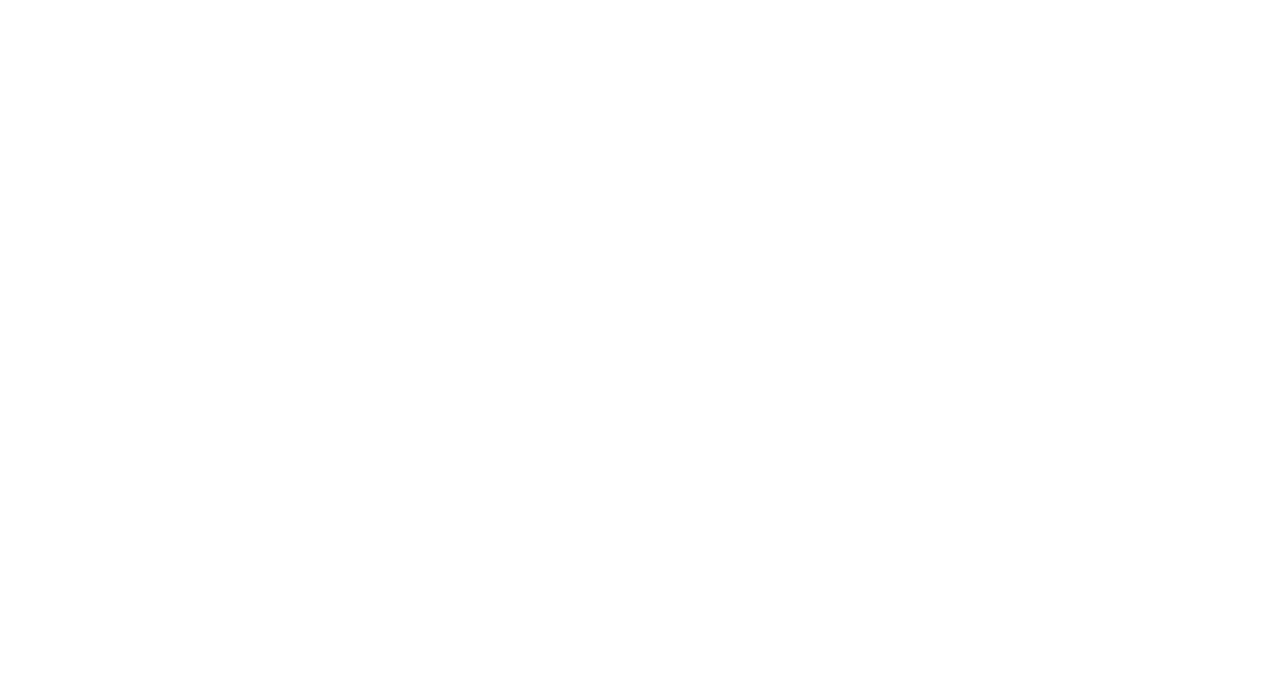
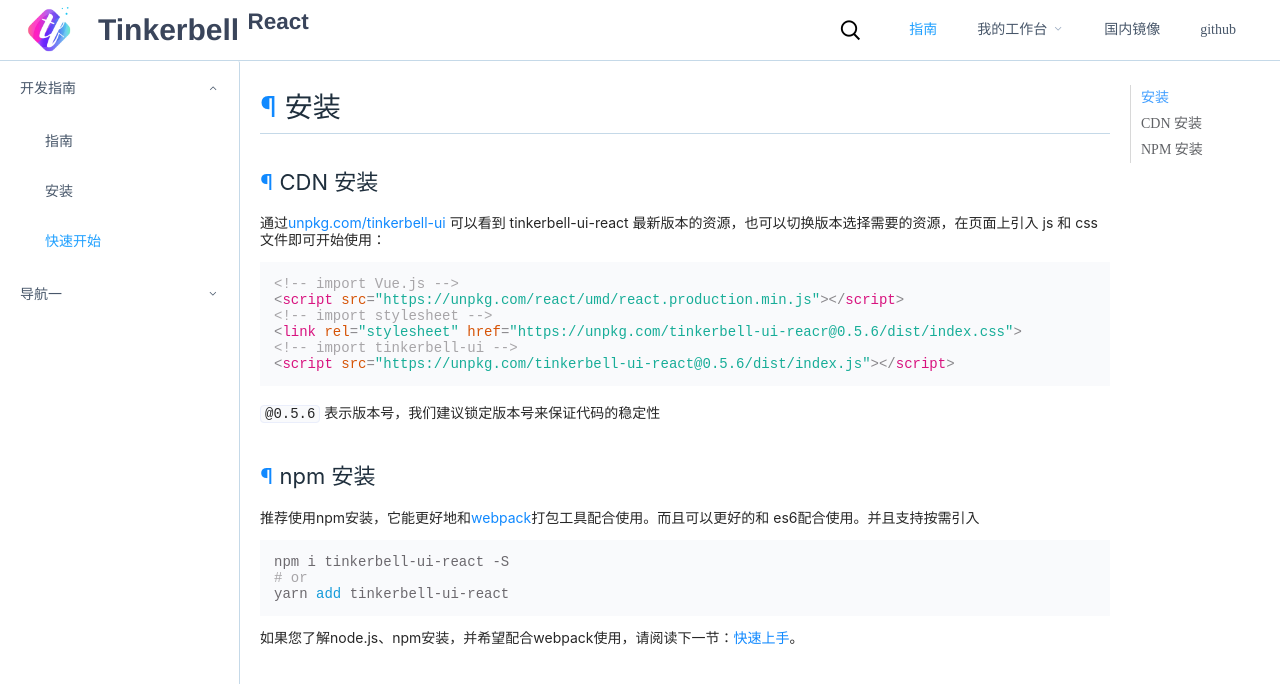
Before and after one commit to hanbingxu82/tinkerbell-ui-react, a React (Create React App) app: page /QuickStart in a window 1280 px wide. Before the commit this address had no page. Shown: the top 684 px of the page. Built offline with nearby package versions, Linux system fonts and the light colour scheme.

Commit message:
chore:新增快速上手页面

```diff
--- /dev/null
+++ b/src/views/DevGuide/QuickStart/index.tsx
@@ -0,0 +1,105 @@
+/*
+ * @Author: 韩旭小天才
+ * @Date: 2022-06-27 17:18:51
+ * @LastEditors: 韩旭小天才
+ * @LastEditTime: 2022-06-27 17:22:01
+ * @Description: file content
+ */
+
+// eslint-disable-next-line
+import React from 'react'
+import RightSmallNav from '../../../components/RightSmallNav'
+import HocMixins from '../../../components/HocMixins'
+
+// 定义当前传递过来的数据是所有类型的数据
+const rightTitle = [
+  { title: '安装', id: 'an-zhuang' },
+  { title: 'CDN 安装', id: 'cdn-an-zhuang' },
+  { title: 'NPM 安装', id: 'npm-an-zhuang' }
+]
+
+function QuickStart() {
+  const nodeStr = `
+  <h2
+  id="an-zhuang"
+  style='box-sizing: border-box; margin: 0px; padding: 10px 0px; font-size: 28px; font-weight: 400; color: rgb(31, 47, 61); border-bottom: 1px solid rgb(197, 217, 232); font-family: -apple-system, system-ui, "Segoe UI", Roboto, "Helvetica Neue", Arial, "Noto Sans", sans-serif, "Apple Color Emoji", "Segoe UI Emoji", "Segoe UI Symbol", "Noto Color Emoji"; white-space: normal; background-color: rgb(255, 255, 255);'
+>
+  <a href="#an-zhuang" class="header-anchor" style="box-sizing: border-box; color: rgb(16, 137, 255); text-decoration-line: none;">¶</a>&nbsp;安装
+</h2>
+<h3
+  id="cdn-an-zhuang"
+  style='box-sizing: border-box; margin: 36px 0px 20px; padding: 0px; font-size: 22px; font-weight: 400; color: rgb(31, 47, 61); font-family: -apple-system, system-ui, "Segoe UI", Roboto, "Helvetica Neue", Arial, "Noto Sans", sans-serif, "Apple Color Emoji", "Segoe UI Emoji", "Segoe UI Symbol", "Noto Color Emoji"; white-space: normal; background-color: rgb(255, 255, 255);'
+>
+  <a href="#cdn-an-zhuang" class="header-anchor" style="box-sizing: border-box; color: rgb(16, 137, 255); text-decoration-line: none;">¶</a>&nbsp;CDN 安装
+</h3>
+<p
+  style='box-sizing: border-box; margin-top: 1em; margin-bottom: 1em; padding: 0px; color: rgba(0, 0, 0, 0.85); font-family: -apple-system, system-ui, "Segoe UI", Roboto, "Helvetica Neue", Arial, "Noto Sans", sans-serif, "Apple Color Emoji", "Segoe UI Emoji", "Segoe UI Symbol", "Noto Color Emoji"; font-size: 14px; white-space: normal; background-color: rgb(255, 255, 255);'
+>
+  通过<a href="https://unpkg.com/tinkerbell-ui-react/" style="box-sizing: border-box; color: rgb(16, 137, 255); text-decoration-line: none;">unpkg.com/tinkerbell-ui</a>&nbsp;可以看到 tinkerbell-ui-react 最新版本的资源，也可以切换版本选择需要的资源，在页面上引入 js 和 css 文件即可开始使用：
+</p>
+  `
+  const nodeStr1 = `
+<p
+  style='box-sizing: border-box; margin-top: 1em; margin-bottom: 1em; padding: 0px; color: rgba(0, 0, 0, 0.85); font-family: -apple-system, system-ui, "Segoe UI", Roboto, "Helvetica Neue", Arial, "Noto Sans", sans-serif, "Apple Color Emoji", "Segoe UI Emoji", "Segoe UI Symbol", "Noto Color Emoji"; font-size: 14px; white-space: normal; background-color: rgb(255, 255, 255);'
+>
+  <code style="box-sizing: border-box; margin: 0px; padding: 0px 4px; background-color: rgb(249, 250, 252); border: 1px solid rgb(234, 238, 251); border-radius: 4px; line-height: 2em;">@0.5.6</code>&nbsp;表示版本号，我们建议锁定版本号来保证代码的稳定性
+</p>
+<h3
+  id="npm-an-zhuang"
+  style='box-sizing: border-box; margin: 36px 0px 20px; padding: 0px; font-size: 22px; font-weight: 400; color: rgb(31, 47, 61); font-family: -apple-system, system-ui, "Segoe UI", Roboto, "Helvetica Neue", Arial, "Noto Sans", sans-serif, "Apple Color Emoji", "Segoe UI Emoji", "Segoe UI Symbol", "Noto Color Emoji"; white-space: normal; background-color: rgb(255, 255, 255);'
+>
+  <a href="#npm-an-zhuang" class="header-anchor" style="box-sizing: border-box; color: rgb(16, 137, 255); text-decoration-line: none;">¶</a>&nbsp;npm 安装
+</h3>
+<p
+  style='box-sizing: border-box; margin-top: 1em; margin-bottom: 1em; padding: 0px; color: rgba(0, 0, 0, 0.85); font-family: -apple-system, system-ui, "Segoe UI", Roboto, "Helvetica Neue", Arial, "Noto Sans", sans-serif, "Apple Color Emoji", "Segoe UI Emoji", "Segoe UI Symbol", "Noto Color Emoji"; font-size: 14px; white-space: normal; background-color: rgb(255, 255, 255);'
+>
+  推荐使用npm安装，它能更好地和<a href="https://webpack.js.org/" style="box-sizing: border-box; color: rgb(16, 137, 255); text-decoration-line: none;">webpack</a>打包工具配合使用。而且可以更好的和 es6配合使用。并且支持按需引入
+</p>
+
+  `
+  const nodeStr2 = `
+<p
+style='box-sizing: border-box; margin-top: 1em; margin-bottom: 1em; padding: 0px; color: rgba(0, 0, 0, 0.85); font-family: -apple-system, system-ui, "Segoe UI", Roboto, "Helvetica Neue", Arial, "Noto Sans", sans-serif, "Apple Color Emoji", "Segoe UI Emoji", "Segoe UI Symbol", "Noto Color Emoji"; font-size: 14px; white-space: normal; background-color: rgb(255, 255, 255);'
+>
+如果您了解node.js、npm安装，并希望配合webpack使用，请阅读下一节：<a href="#/Components/QuickStart" style="box-sizing: border-box; color: rgb(16, 137, 255); text-decoration-line: none;">快速上手</a>。
+</p>
+<p>
+<br />
+</p>
+  `
+  const html1 = `&lt!-- import Vue.js --&gt
+&ltscript src="https://unpkg.com/react/umd/react.production.min.js"&gt&lt/script&gt
+&lt!-- import stylesheet --&gt
+&ltlink rel="stylesheet" href="https://unpkg.com/tinkerbell-ui-reacr@0.5.6/dist/index.css"&gt
+&lt!-- import tinkerbell-ui --&gt
+&ltscript src="https://unpkg.com/tinkerbell-ui-react@0.5.6/dist/index.js"&gt&lt/script&gt
+`
+  const html2 = `npm i tinkerbell-ui-react -S
+# or
+yarn add tinkerbell-ui-react
+`
+  /**
+   * @description: 点击右侧区域跳转至对应的html区域
+   * @param {id:string} id:id节点地址
+   * @return {*}
+   */
+  function goMeowPoint(id: string) {
+    const containern: any = window.document.querySelector('#' + id)
+    containern.scrollIntoView(true)
+  }
+  return (
+    <div className='QuickStart'>
+      <div dangerouslySetInnerHTML={{ __html: nodeStr }}></div>
+      <pre>
+        <code dangerouslySetInnerHTML={{ __html: html1 }}></code>
+      </pre>
+      <div dangerouslySetInnerHTML={{ __html: nodeStr1 }}></div>
+      <pre>
+        <code dangerouslySetInnerHTML={{ __html: html2 }}></code>
+      </pre>
+      <div dangerouslySetInnerHTML={{ __html: nodeStr2 }}></div>
+      <RightSmallNav rightTitle={rightTitle} goMeowPoint={goMeowPoint} />
+    </div>
+  )
+}
+export default HocMixins(QuickStart, rightTitle)
--- a/src/views/Home/index.tsx
+++ b/src/views/Home/index.tsx
@@ -1,8 +1,8 @@
 /*
  * @Author: 韩旭小天才 905583741@qq.com
  * @Date: 2022-06-09 19:33:36
- * @LastEditors: 韩旭小天才 905583741@qq.com
- * @LastEditTime: 2022-06-17 18:09:52
+ * @LastEditors: 韩旭小天才
+ * @LastEditTime: 2022-06-27 17:19:23
  * @FilePath: /tinkerbell-ui-react/src/views/Home/index.tsx
  * @Description: 这是默认设置,请设置`customMade`, 打开koroFileHeader查看配置 进行设置: https://github.com/OBKoro1/koro1FileHeader/wiki/%E9%85%8D%E7%BD%AE
  */
@@ -63,7 +63,7 @@ function Home() {
             <Menu.SubMenu index='DevGuide' title='开发指南'>
               <Menu.Item index='/Guide'>指南</Menu.Item>
               <Menu.Item index='/Installs'>安装</Menu.Item>
-              <Menu.Item index='1-3'>更新日志</Menu.Item>
+              <Menu.Item index='/QuickStart'>快速开始</Menu.Item>
             </Menu.SubMenu>
             <Menu.SubMenu index='2' title='导航一'>
               <Menu.ItemGroup title='分组一'>
```
Also changed, not shown: src/router/index.ts (+9 -2 lines).
